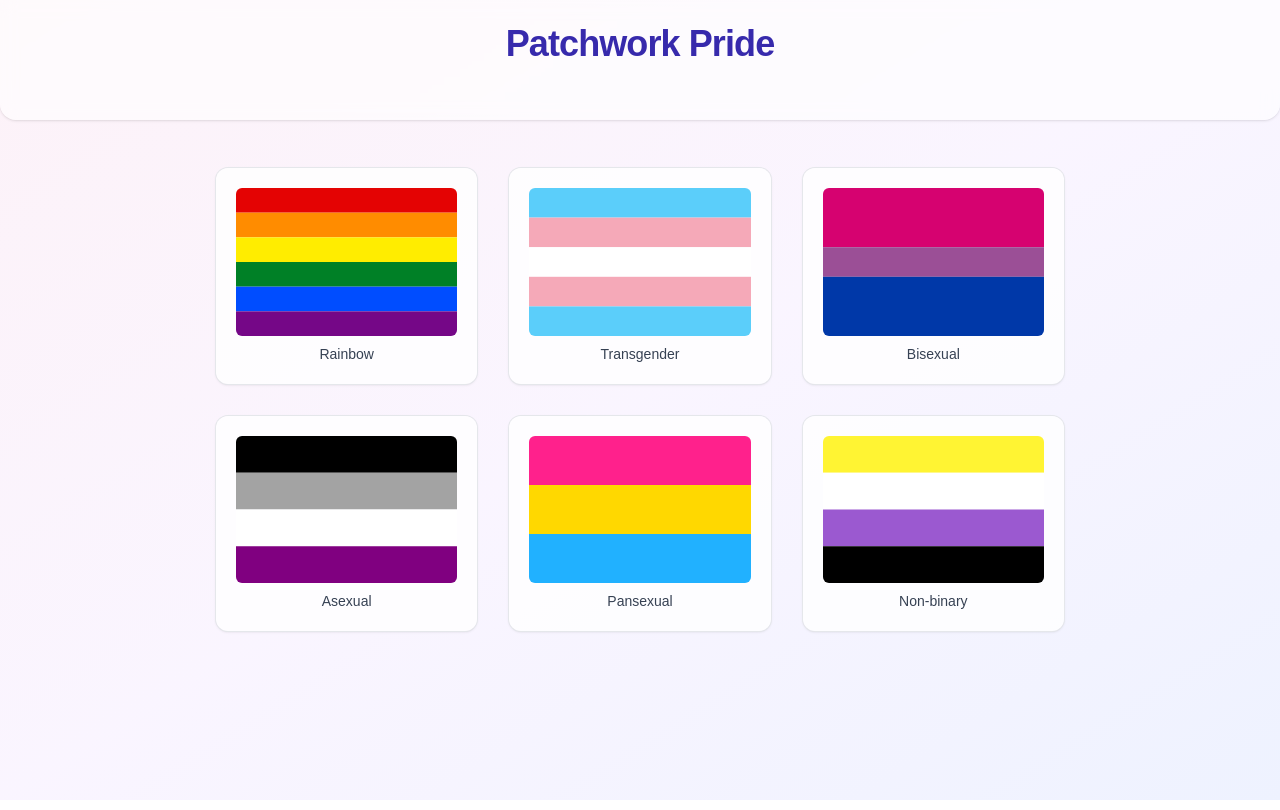
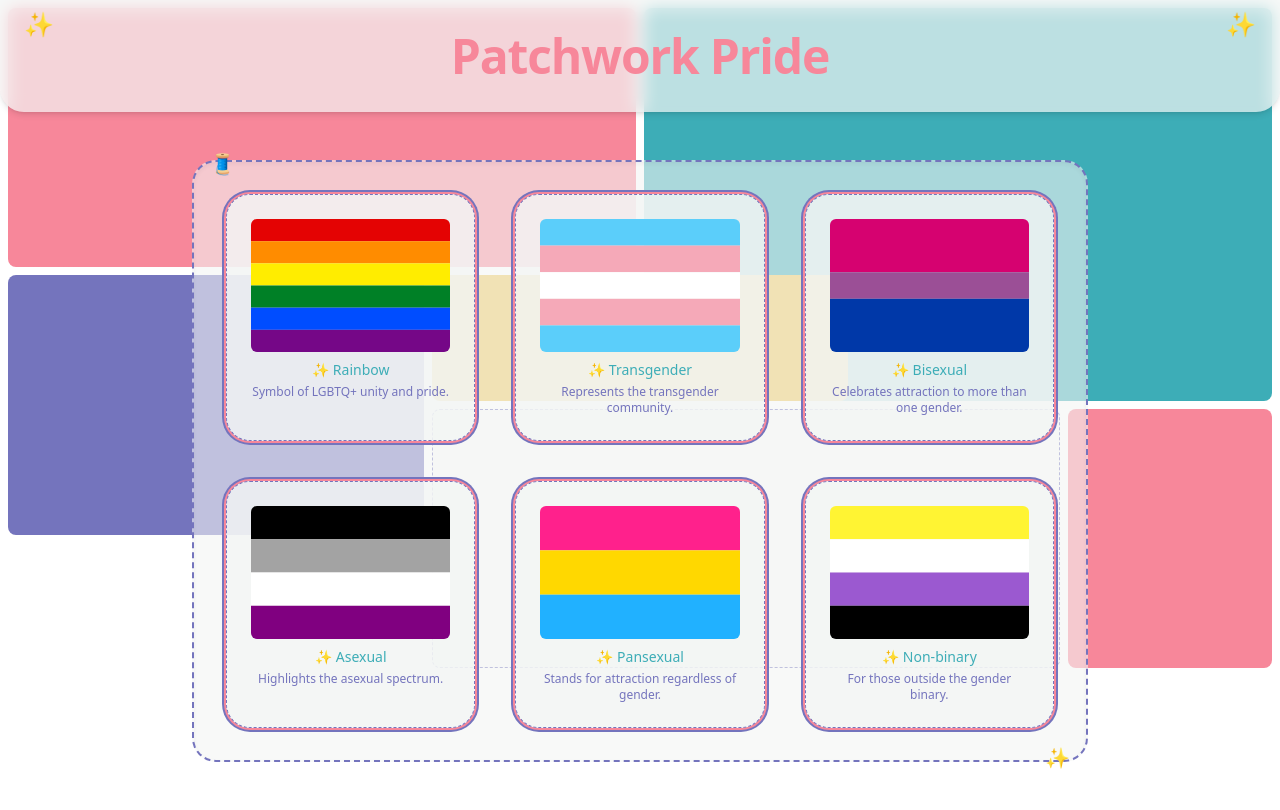
Before and after one commit to Stephen-Hearthware/patchwork-pride, a React (Vite) app: page / in a window 1280 px wide. Built offline with nearby package versions, Linux system fonts and the light colour scheme.

Commit message:
Enhance patchwork style (#17)
* Revamp UI with playful style

* Soften card and modal interactions

* Apply custom palette

* Add patchwork background

* update config and opacities

---------

Co-authored-by: Stephen Hendrix <StephenTHendrix@gmail.com>

```diff
--- a/package.json
+++ b/package.json
@@ -35,6 +35,7 @@
     "vite": "^6.3.5"
   },
   "dependencies": {
+    "@fontsource/quicksand": "^5.2.8",
     "@fontsource/nunito": "^5.2.6",
     "@vitejs/plugin-react": "^4.6.0",
     "react": "^18.3.1",
--- a/src/App.tsx
+++ b/src/App.tsx
@@ -1,15 +1,22 @@
 import React from "react";
 import FlagGrid from "./components/FlagGrid";
+import PatchworkBackground from "./components/PatchworkBackground";
 
 function App() {
   return (
-    <div className="min-h-screen bg-gradient-to-br from-pink-50 via-purple-50 to-indigo-50">
-      <header className="rounded-b-2xl bg-white/60 py-6 shadow-sm backdrop-blur-sm">
-        <h1 className="mb-8 text-center text-4xl font-extrabold tracking-tight text-indigo-800">
+    <div className="relative min-h-screen">
+      <PatchworkBackground />
+      <div className="pointer-events-none absolute" />
+      <header className="relative rounded-b-3xl bg-offwhite/70 py-8 shadow-md backdrop-blur-sm">
+        <div className="pointer-events-none absolute inset-x-0 top-2 flex justify-between px-6 text-2xl">
+          <span role="presentation">✨</span>
+          <span role="presentation">✨</span>
+        </div>
+        <h1 className="text-center text-5xl font-extrabold tracking-tight text-coral">
           Patchwork Pride
         </h1>
       </header>
-      <main className="pb-12">
+      <main className="py-12">
         <FlagGrid />
       </main>
     </div>
--- a/src/components/FlagCard.tsx
+++ b/src/components/FlagCard.tsx
@@ -3,13 +3,14 @@ import React from "react";
 interface FlagCardProps {
   name: string;
   image: string;
+  blurb: string;
   onClick?: () => void;
 }
 
-function FlagCard({ name, image, onClick }: FlagCardProps) {
+function FlagCard({ name, image, blurb, onClick }: FlagCardProps) {
   return (
     <div
-      className="mx-auto w-full max-w-xs overflow-hidden rounded-xl bg-white/80 p-5 shadow-sm ring-1 ring-gray-200 transition-transform duration-200 hover:z-10 hover:scale-105 hover:shadow-md"
+      className="mx-auto w-full max-w-xs overflow-hidden rounded-3xl bg-offwhite/80 p-6 shadow-sm ring-2 ring-periwinkle ring-offset-2 ring-offset-coral border border-dashed border-periwinkle transition-transform duration-300 hover:z-10 hover:scale-105 hover:-rotate-1 hover:shadow-lg hover:ring-mustard focus:outline-none focus:ring-4 focus:ring-coral"
       onClick={onClick}
     >
       <img
@@ -17,7 +18,11 @@ function FlagCard({ name, image, onClick }: FlagCardProps) {
         alt={`${name} flag`}
         className="aspect-[3/2] w-full max-w-[240px] object-cover rounded-md mx-auto"
       />
-      <p className="mt-2 text-center text-sm font-medium text-gray-700">{name}</p>
+      <p className="mt-2 flex items-center justify-center text-center text-sm font-medium text-teal">
+        <span aria-hidden="true" className="mr-1">✨</span>
+        {name}
+      </p>
+      <p className="mt-1 text-center text-xs text-periwinkle">{blurb}</p>
     </div>
   );
 }
--- a/src/components/FlagGrid.tsx
+++ b/src/components/FlagGrid.tsx
@@ -10,30 +10,39 @@ const placeholderFlags = [
   { id: 4, name: "Asexual", image: "/flags/asexual.svg" },
   { id: 5, name: "Pansexual", image: "/flags/pansexual.svg" },
   { id: 6, name: "Non-binary", image: "/flags/non-binary.svg" },
-];
+].map((flag) => ({
+  ...flag,
+  blurb: flagDetails[flag.name].blurb,
+}));
 
 function FlagGrid() {
   const [selectedFlag, setSelectedFlag] = useState<{
     name: string;
     image: string;
+    blurb: string;
   } | null>(null);
 
   return (
     <>
-      <div className="mx-auto grid max-w-4xl grid-cols-1 gap-6 px-6 py-12 md:grid-cols-2 lg:grid-cols-3 lg:gap-8">
+      <div className="relative mx-auto max-w-4xl rounded-3xl border-2 border-dashed border-periwinkle bg-offwhite/60 p-8 shadow-inner">
+        <div className="pointer-events-none absolute -top-3 left-4 text-xl">🧵</div>
+        <div className="pointer-events-none absolute -bottom-3 right-4 text-xl">✨</div>
+        <div className="grid grid-cols-1 gap-8 md:grid-cols-2 lg:grid-cols-3 lg:gap-10">
         {placeholderFlags.map((flag) => (
           <FlagCard
             key={flag.id}
             name={flag.name}
             image={flag.image}
+            blurb={flag.blurb}
             onClick={() => setSelectedFlag(flag)}
           />
         ))}
+        </div>
       </div>
       {selectedFlag && (
         <FlagModal
           flag={selectedFlag}
-          description={flagDetails[selectedFlag.name] ?? ""}
+          description={flagDetails[selectedFlag.name].description}
           onClose={() => setSelectedFlag(null)}
         />
       )}
--- a/src/components/FlagModal.tsx
+++ b/src/components/FlagModal.tsx
@@ -21,16 +21,17 @@ function FlagModal({ flag, description, onClose }: FlagModalProps) {
       onClick={onClose}
     >
       <div
-        className="max-w-md space-y-4 rounded-xl bg-white/80 p-6 shadow-lg ring-1 ring-gray-300"
+        className="relative max-w-md space-y-4 rounded-3xl border-2 border-dashed border-periwinkle bg-offwhite/80 p-6 shadow-xl ring-2 ring-periwinkle ring-offset-2 ring-offset-coral"
         onClick={(e) => e.stopPropagation()}
       >
+        <span className="pointer-events-none absolute -top-3 right-4 text-xl" role="presentation">✨</span>
         <img
           src={flag.image}
           alt={`${flag.name} flag large`}
           className="mx-auto w-full rounded"
         />
-        <h2 className="text-center text-xl font-semibold">{flag.name}</h2>
-        <p className="text-sm text-gray-700">{description}</p>
+        <h2 className="text-center text-2xl font-bold text-teal">{flag.name}</h2>
+        <p className="text-sm text-periwinkle">{description}</p>
       </div>
     </div>
   );
--- /dev/null
+++ b/src/components/PatchworkBackground.tsx
@@ -0,0 +1,19 @@
+import React from 'react'
+
+function PatchworkBackground() {
+  return (
+    <div
+      aria-hidden="true"
+      className="pointer-events-none absolute inset-0 -z-10 grid grid-cols-6 grid-rows-6 gap-1 md:gap-2 p-2"
+    >
+      <div className="col-start-1 col-span-3 row-start-1 row-span-2 rounded-lg border border-dashed border-coral bg-coral" />
+      <div className="col-start-4 col-span-3 row-start-1 row-span-3 rounded-lg border border-dashed border-teal bg-teal" />
+      <div className="col-start-1 col-span-2 row-start-3 row-span-2 rounded-lg border border-dashed border-periwinkle bg-periwinkle" />
+      <div className="col-start-3 col-span-2 row-start-3 row-span-1 rounded-lg border border-dashed border-mustard bg-mustard" />
+      <div className="col-start-3 col-span-3 row-start-4 row-span-2 rounded-lg border border-dashed border-periwinkle bg-offwhite/50" />
+      <div className="col-start-6 col-span-1 row-start-4 row-span-2 rounded-lg border border-dashed border-coral bg-coral" />
+    </div>
+  )
+}
+
+export default PatchworkBackground
--- a/src/data/flagDetails.ts
+++ b/src/data/flagDetails.ts
@@ -1,16 +1,39 @@
-const flagDetails: Record<string, string> = {
-  Rainbow:
+export interface FlagInfo {
+  blurb: string;
+  description: string;
+}
+
+const flagDetails: Record<string, FlagInfo> = {
+  Rainbow: {
+    blurb: "Symbol of LGBTQ+ unity and pride.",
+    description:
       "The rainbow flag symbolizes LGBTQ+ pride and diversity. Each color originally represented concepts like life, healing, sunlight, nature, serenity, and spirit.",
-  Transgender:
+  },
+  Transgender: {
+    blurb: "Represents the transgender community.",
+    description:
       "The transgender flag features blue for traditional masculinity, pink for femininity, and white for those who are transitioning or consider themselves without gender.",
-  Bisexual:
+  },
+  Bisexual: {
+    blurb: "Celebrates attraction to more than one gender.",
+    description:
       "The bisexual flag shows attraction to both same and different genders: pink for same gender, blue for different genders, with purple representing their overlap.",
-  Asexual:
+  },
+  Asexual: {
+    blurb: "Highlights the asexual spectrum.",
+    description:
       "The asexual flag includes black for asexuality, gray for the gray area between sexual and asexual, white for non-asexual partners and allies, and purple for community.",
-  Pansexual:
+  },
+  Pansexual: {
+    blurb: "Stands for attraction regardless of gender.",
+    description:
       "The pansexual flag uses pink, yellow, and blue to represent attraction regardless of gender: pink for women, blue for men, and yellow for non-binary identities.",
-  "Non-binary":
+  },
+  "Non-binary": {
+    blurb: "For those outside the gender binary.",
+    description:
       "The non-binary flag consists of yellow for genders outside the binary, white for many or all genders, purple for a mix of male and female, and black for those without gender.",
+  },
 };
 
 export default flagDetails;
--- a/src/index.css
+++ b/src/index.css
@@ -1,8 +1,10 @@
 @import "tailwindcss";
-@import "@fontsource/nunito/index.css";
+@import "@fontsource/quicksand/index.css";
 
-@layer base {
-  html {
-    font-family: 'Nunito', sans-serif;
-  }
+@theme {
+  --color-coral: #F7879A;
+  --color-mustard: #EDC557;
+  --color-offwhite: #F3F6F4;
+  --color-teal: #3DADB7;
+  --color-periwinkle: #7474BD;
 }
```
Also changed, not shown: 1 other file (tests, documents, lock files or other folders). Lines whose indentation alone changed are shown as unchanged.
